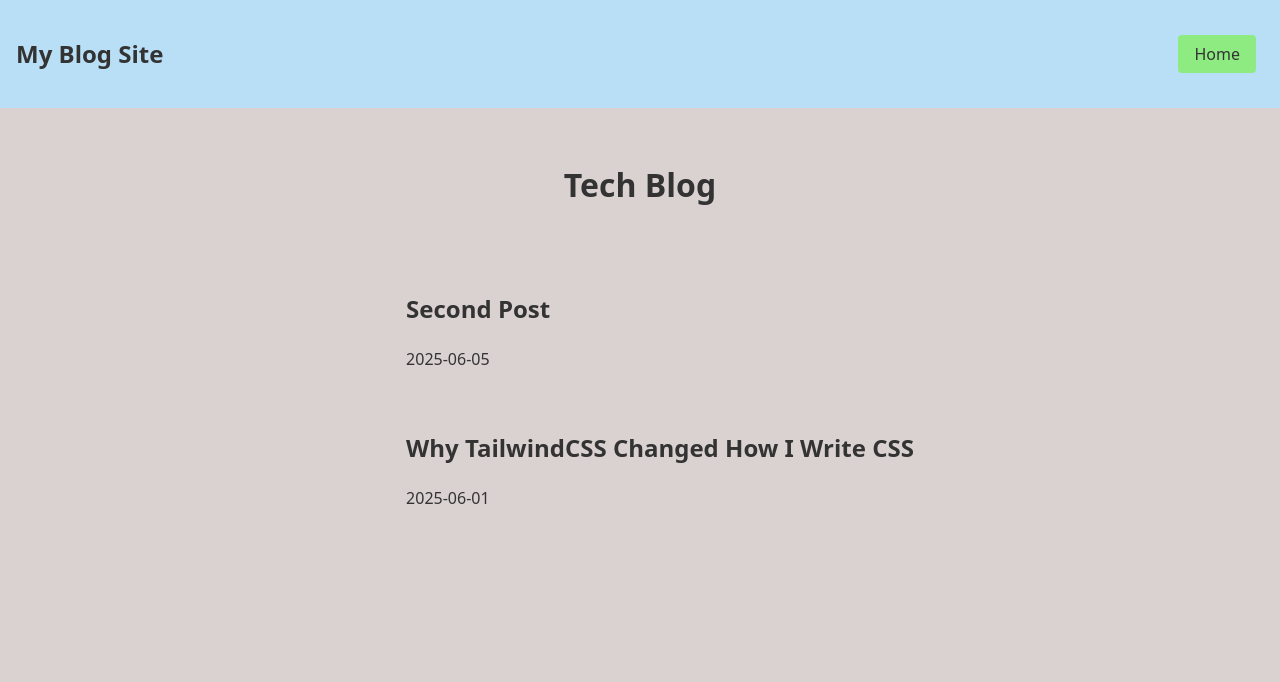
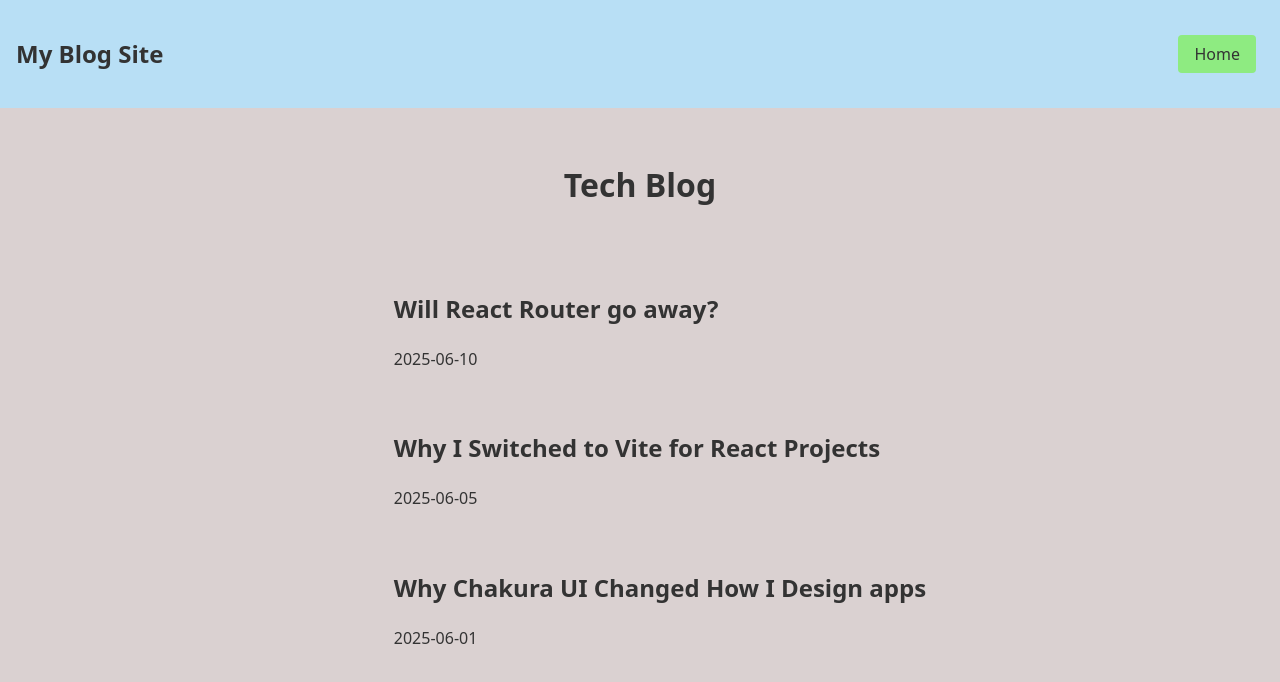
Before and after one commit to MunseeLogan-FS/my-blog-site, a React (Vite) app: page / in a window 1280 px wide. Shown: the top 682 px of the page. Built offline with nearby package versions, Linux system fonts and the light colour scheme; no server answers.

Commit message:
post update

```diff
--- a/public/posts/firstPost.md
+++ b/public/posts/firstPost.md
@@ -1,6 +1,8 @@
 ---
-title: "Why TailwindCSS Changed How I Write CSS"
+title: "Why Chakura UI Changed How I Design apps"
 date: "2025-06-01"
 ---
 
-TailwindCSS made it easier to keep my CSS clean and consistent.
+#### Chakra UI: A Favorite Library
+
+Chakra UI has quickly become one of my favorite libraries to work with. It makes building good looking apps incredibly easy, thanks to its sleek, well-designed components. The documentation is clear and beginner friendly, which made getting started feel easy. I especially appreciate how seamlessly it integrates with React, allowing me to focus on functionality.
--- a/public/posts/secondPost.md
+++ b/public/posts/secondPost.md
@@ -1,6 +1,8 @@
 ---
-title: "Second Post"
+title: "Why I Switched to Vite for React Projects"
 date: "2025-06-05"
 ---
 
-This is the second post
+#### Why I Started Using Vite for React Projects
+
+I first heard about Vite on one of my favorite podcasts, Syntax.fm, and decided to give it a shot. I had been using older tooling like Create React App, but Vite promised a faster, simpler development experience and it definitely delivered. I’m glad I made the switch, and I plan to continue using it moving forward.
--- /dev/null
+++ b/public/posts/thirdPost.md
@@ -0,0 +1,8 @@
+---
+title: "Will React Router go away?"
+date: "2025-06-10"
+---
+
+#### Is there a better react router?
+
+React Router is pretty much the standard in the React world and I don’t see that changing anytime soon. TanStack Router has some cool features, but React Router’s popularity and solid functionality keep it on top. It’s easy to use, has tons of docs, and a big community that’s hard to beat.
--- a/src/components/pages/Post.jsx
+++ b/src/components/pages/Post.jsx
@@ -1,9 +1,6 @@
 import { useParams } from "react-router";
 import { useEffect, useState } from "react";
-
-// import PostCard from "../PostCard";
 import ReactMarkdown from "react-markdown";
-
 import { loadPosts } from "../util/loadPosts";
 
 const Post = () => {
```
